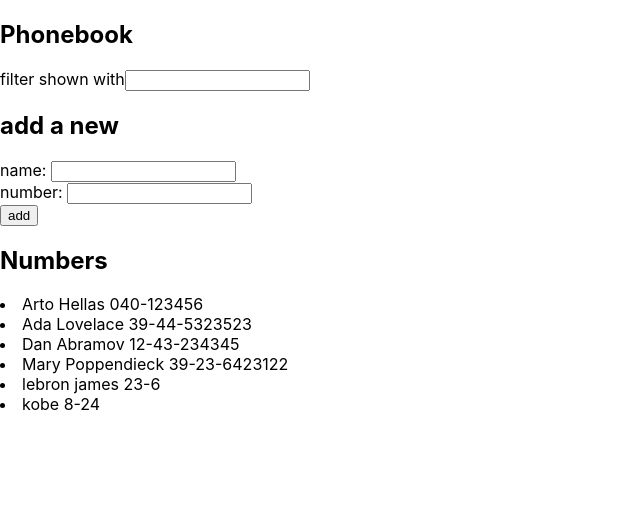
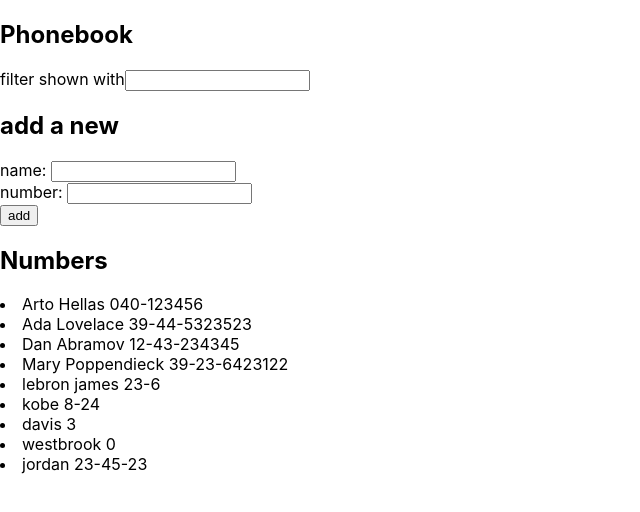
Before and after one commit to Shaky-Sahil/FSO22, a React (Create React App) app in the folder part2/phonebook/: page / in a window 1280 px wide. Shown: the top 512 px of the page, without its empty margins (0-640 px from the left). Built offline with nearby package versions, Linux system fonts and the light colour scheme; data requests are answered from the project's data file.

Commit message:
ex 2.13 done

```diff
--- a/part2/phonebook/db.json
+++ b/part2/phonebook/db.json
@@ -29,6 +29,21 @@
       "name": "kobe",
       "number": "8-24",
       "id": 6
+    },
+    {
+      "name": "davis",
+      "number": "3",
+      "id": 7
+    },
+    {
+      "name": "westbrook",
+      "number": "0",
+      "id": 8
+    },
+    {
+      "name": "jordan ",
+      "number": "23-45-23",
+      "id": 9
     }
   ]
 }
--- a/part2/phonebook/src/App.js
+++ b/part2/phonebook/src/App.js
@@ -2,7 +2,7 @@ import { useEffect, useState } from 'react'
 import Filter from './components/Filter'
 import PersonForm from './components/PersonForm'
 import Persons from './components/Persons'
-import axios from 'axios'
+import noteService from './services/notes'
 
 const App = () => {
   const [persons, setPersons] = useState([])
@@ -14,7 +14,7 @@ const App = () => {
 
   useEffect(
     () => {
-    axios.get('http://localhost:3001/persons').then(Response=>setPersons(Response.data))
+    noteService.getAll().then(Response=>setPersons(Response))
     }
    ,[])
 
@@ -25,8 +25,9 @@ const App = () => {
   const addPerson = (e) => {
     e.preventDefault()
     const newPerson = {name:newName,number:newPhone}
-    checkDuplicate(newName) === true ? alert(`${newName} is a duplicate name`) : setPersons(persons.concat(newPerson))
-    axios.post('http://localhost:3001/persons',newPerson)
+    checkDuplicate(newName) === true ? alert(`${newName} is a duplicate name`) :
+    noteService.create(newPerson)
+    .then(response=>setPersons(persons.concat(response)))
     setNewName('')
     setNewPhone('')
   }
--- a/part2/phonebook/src/components/Persons.js
+++ b/part2/phonebook/src/components/Persons.js
@@ -1,7 +1,7 @@
 const Persons = ({personsToShow}) => {
     return(
         <div>
-        {personsToShow.map(p=>(<li>{p.name} {p.number}</li>))}
+        {personsToShow.map(p=>(<li key={p.name}>{p.name} {p.number}</li>))}
         </div>
     )
 }
--- /dev/null
+++ b/part2/phonebook/src/services/notes.js
@@ -0,0 +1,11 @@
+import axios from "axios";
+
+const getAll = () => {
+   return axios.get('http://localhost:3001/persons').then(Response=>Response.data)
+}
+
+const create = (newPerson) => {
+    return axios.post('http://localhost:3001/persons',newPerson).then(Response=>Response.data)
+}
+const noteService = {getAll,create}
+export default noteService
```
